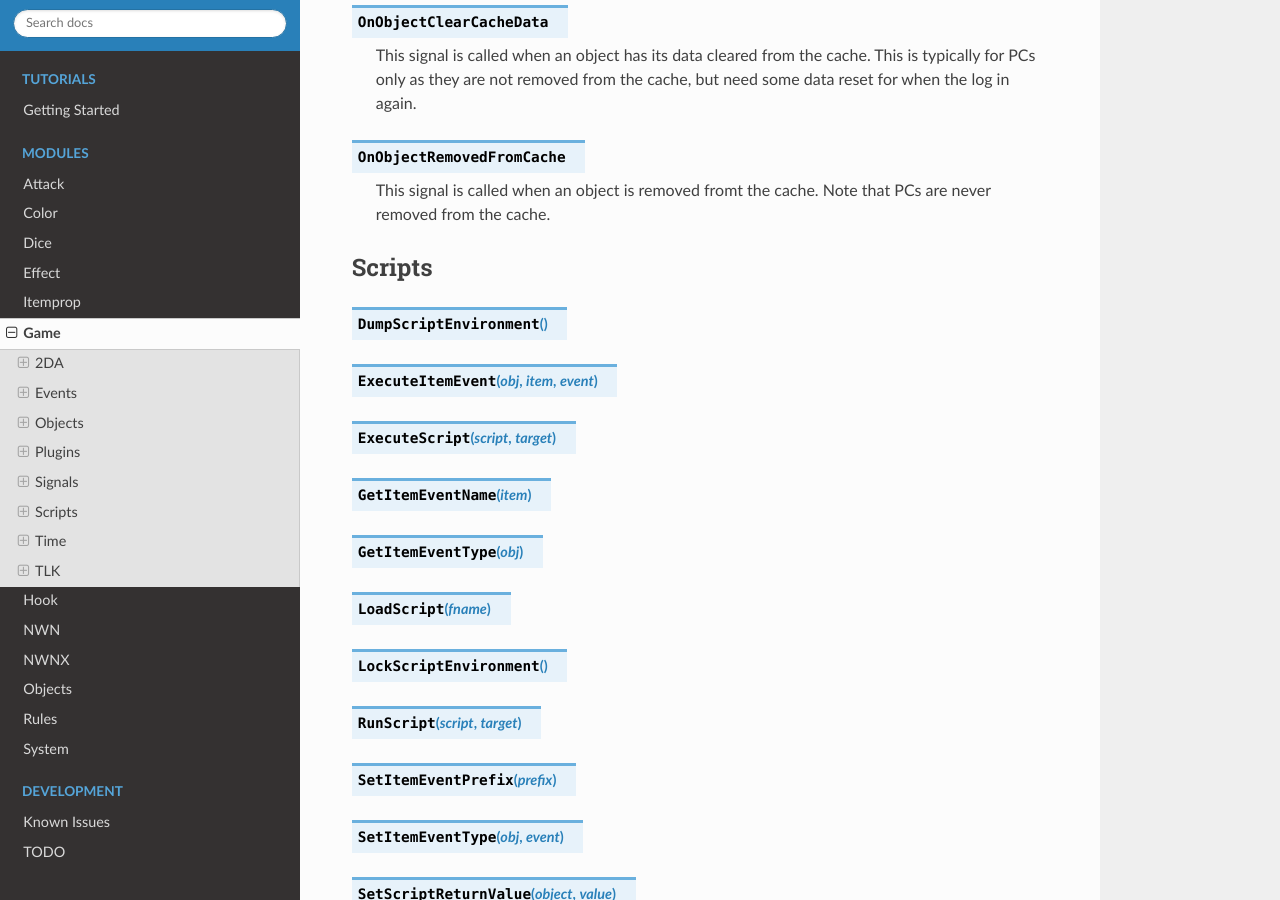
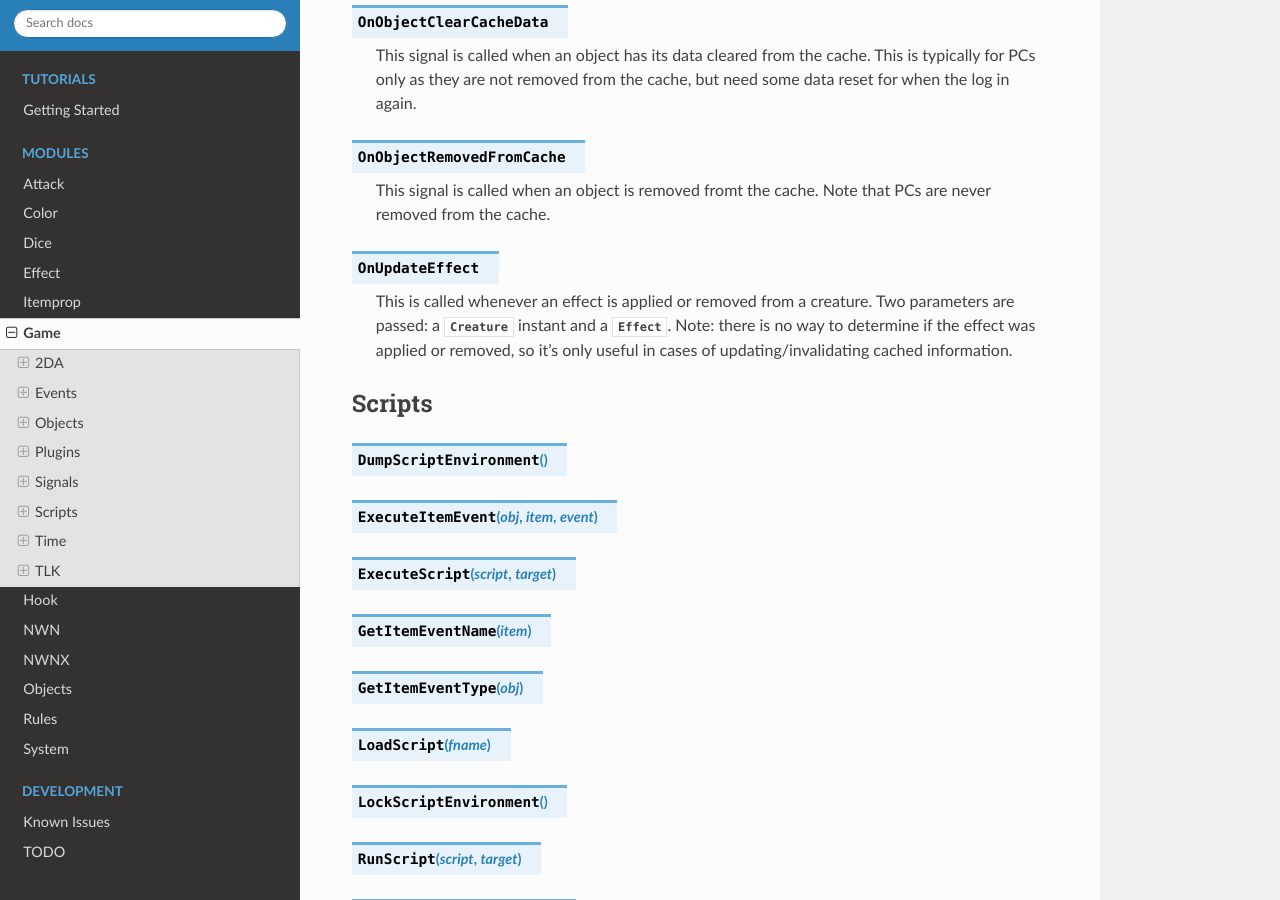
Before and after one commit to jd28/Solstice, a Sphinx documentation site: the page built from docs/game.rst, in a window 1280 px wide and 900 px high, scrolled down 4024 px. Built offline with Sphinx 7.4.7 and the Read the Docs theme 2.0.0, drawn with Linux system fonts in a browser that asks for light colours.

Commit message:
Add signal for when an effect is applied to or removed from a Creature.

```diff
--- a/docs/game.rst
+++ b/docs/game.rst
@@ -159,6 +159,10 @@ Signals
 
   This signal is called when an object is removed fromt the cache.  Note that PCs are never removed from the cache.
 
+.. data:: OnUpdateEffect
+
+  This is called whenever an effect is applied or removed from a creature.  Two parameters are passed: a :class:`Creature` instant and a :class:`Effect`.  Note: there is no way to determine if the effect was applied or removed, so it's only useful in cases of updating/invalidating cached information.
+
 Scripts
 -------
 
```
Also changed, not shown: 2 other files.
